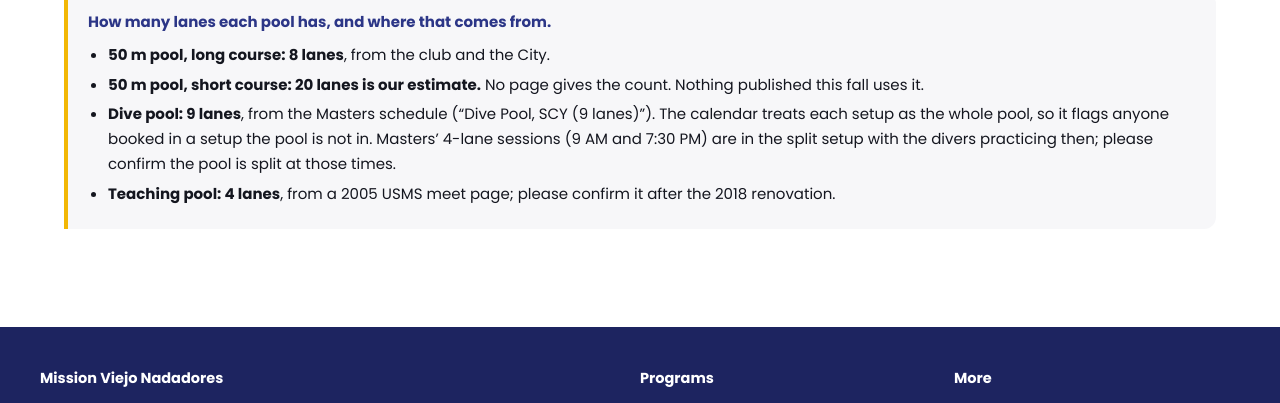
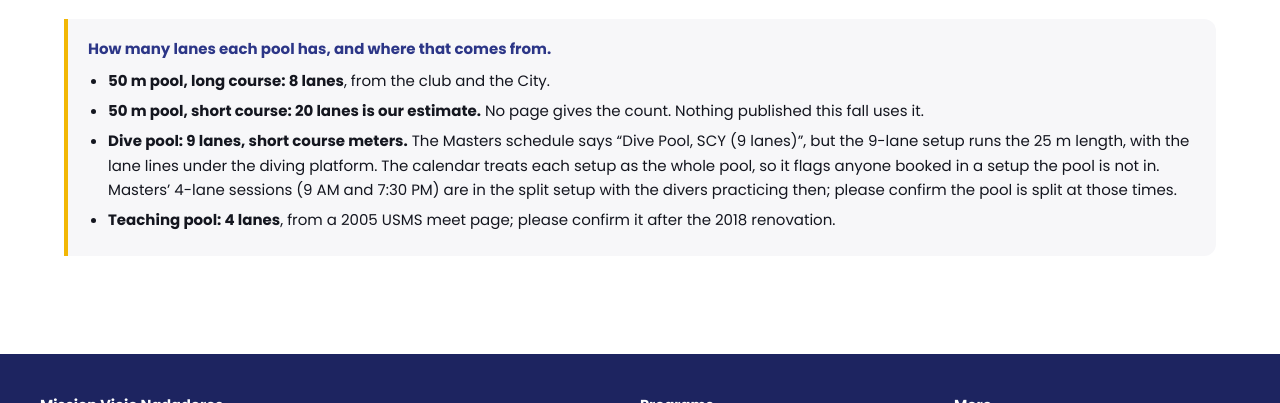
Before and after one commit to psmoore/pool_missionviejo, a plain HTML site: page pool-schedule.html in a window 1280 px wide. Shown: the part 1665-2068 px from the top of the page. Drawn offline with Linux system fonts and the light colour scheme.

Commit message:
Dive pool: the 9-lane setup is short course meters
Co-Authored-By: Claude Opus 5.5 <noreply@anthropic.com>
Claude-Session: https://claude.ai/code/session_017JbUWuc1Ce3ovjhWUVdqZz

```diff
--- a/pool-schedule.html
+++ b/pool-schedule.html
@@ -65,7 +65,8 @@
     <div class="facts">
       <div><b>50 m Competition Pool</b><span>50 m &times; 25 yd, eight 9-foot lanes long course,
         2 to 3.5 m deep.</span></div>
-      <div><b>Dive Pool</b><span>25 m &times; 25 yd, in one of three setups: nine SCY lanes; diving on
+      <div><b>Dive Pool</b><span>25 m &times; 25 yd, in one of three setups: nine short-course meter lanes, spanning the 25&nbsp;m under
+        the tower; diving on
         the 1, 3, 5, 7.5 and 10 m tower and springboards; or four SCY lanes beside the divers.</span></div>
       <div><b>Teaching Pool</b><span>25 yd, heated to 87&deg; for the Swim School.</span></div>
     </div>
@@ -91,8 +92,9 @@
         <li><strong>50 m pool, long course: 8 lanes</strong>, from the club and the City.</li>
         <li><strong>50 m pool, short course: 20 lanes is our estimate.</strong> No page gives the count.
           Nothing published this fall uses it.</li>
-        <li><strong>Dive pool: 9 lanes</strong>, from the Masters schedule (&ldquo;Dive Pool, SCY
-          (9 lanes)&rdquo;). The calendar treats each setup as the whole pool, so it flags anyone booked
+        <li><strong>Dive pool: 9 lanes, short course meters.</strong> The Masters schedule says &ldquo;Dive
+          Pool, SCY (9 lanes)&rdquo;, but the 9-lane setup runs the 25&nbsp;m length, with the lane lines under
+          the diving platform. The calendar treats each setup as the whole pool, so it flags anyone booked
           in a setup the pool is not in. Masters&rsquo; 4-lane sessions (9&nbsp;AM and 7:30&nbsp;PM) are in the
           split setup with the divers practicing then; please confirm the pool is split at those times.</li>
         <li><strong>Teaching pool: 4 lanes</strong>, from a 2005 USMS meet page; please confirm it after
```
Also changed, not shown: src/pool-schedule.html (+5 -3 lines).
